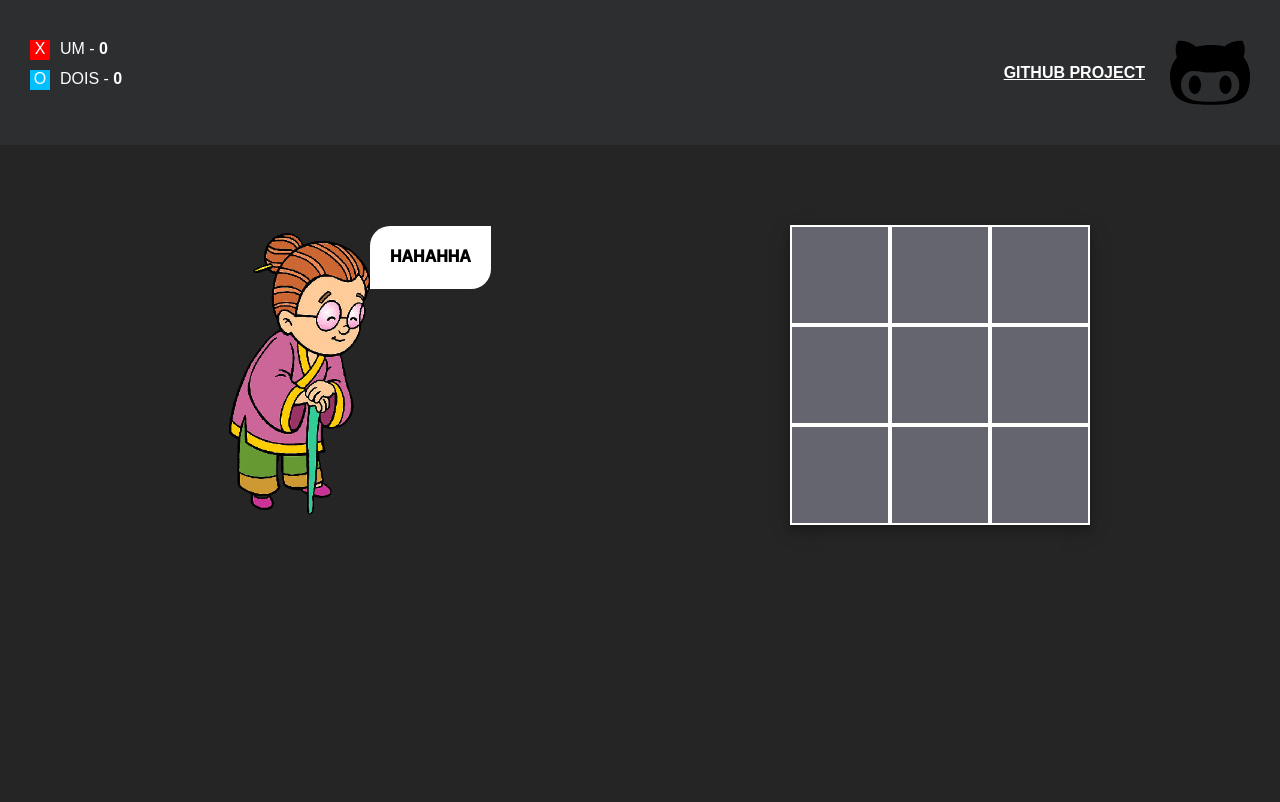
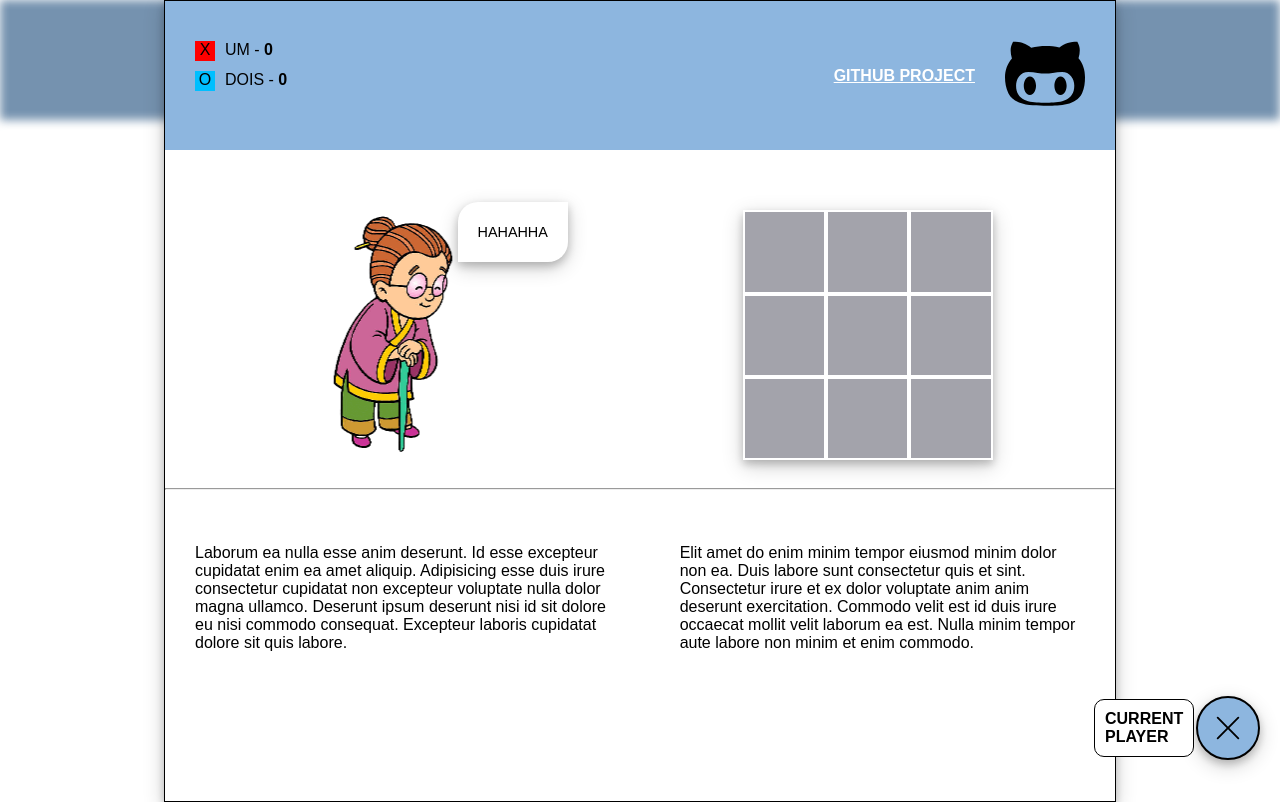
Before and after one commit to gustavocodigo/TicTacToeGame, a plain HTML site: page index.html in a window 1280 px wide. Drawn offline with Linux system fonts and the light colour scheme.

Commit message:
Changed directory

```diff
--- a/css/styles.css
+++ b/css/styles.css
@@ -1,67 +1,85 @@
 body {
-    background-color: #252526;
-    color: white;
+    background-color: #ffffff;
+    color: rgb(0, 0, 0);
     padding: 0px;
     margin: 0px;
     box-sizing: border-box;
     font-family: Arial, Helvetica, sans-serif;
 
+    margin: auto;
+
+}
+
+main {
+    max-width: 950px;
+    margin: auto;
+    box-shadow: 0 4px 8px 0 rgba(0, 0, 0, 0.2), 0 6px 20px 0 rgba(0, 0, 0, 0.19);
+    border: 1px solid black;
+
+    min-height: 100vh;
+
+
+}
+
+.player1 {
+    /* background-color: red !important; */
+    background-image: url(../assets/close.svg);
+    background-position: center;
 }
 
 
+.player2 {
+    /* background-color: rgb(0, 184, 230) !important; */
+    background-image: url(../assets/circle.svg);
+    background-position: center;
 
-.player1{
-    /* background-color: red !important; */
-    background-image: url(../assets/x-player-removebg-preview.png);
-    background-position: center;
-    background-size: cover;
-
-}
-
-
-.player2{
-    /* background-color: rgb(0, 184, 230) !important; */
-    background-image: url(../assets/o-player-removebg-preview.png);
-    background-position: center;
-    background-size: cover;
 }
 
 
 .tabuleiro {
     background-color: white;
     margin: auto;
-    width: 300px ;
+    width: 250px;
     max-width: 100%;
-    height: 300px;
+    height: 250px;
     margin-top: 60px;
     display: grid;
     grid-template-columns: 1fr 1fr 1fr;
-    margin: 40px;
+    margin: 20px;
     box-shadow: 0 4px 8px 0 rgba(0, 0, 0, 0.2), 0 6px 20px 0 rgba(0, 0, 0, 0.19);
 }
 
 
 .tabuleiro div {
     transition: 0.5s;
-    background-color: #656570;
+    background-color: #a3a3ab;
     margin: 2px;
     background-position: center;
-    background-size: contain;
+
     background-repeat: no-repeat;
+    background-size: 70%;
 }
 
+
+
 .tabuleiro div:hover {
+    cursor: pointer;
+}
+.tabuleiro div:active {
     transition: 1s;
-    background-color: #8d8d9c;
+    background-color: #dfdfdf;
     margin: 2px;
+
 }
 
 
 .painel-players {
-    background-color: #2c2e30;
+    background-color: #8db6df;
     padding: 30px;
     display: flex;
     justify-content: space-between;
+
+
 }
 
 .win {
@@ -70,32 +88,90 @@ body {
 }
 
 
-.old-woman-element {
+.nowinner {
+    background-color: rgb(238, 144, 144) !important;
+}
+
+.old-woman-element {}
+
+.old-woman-chat {
+    position: absolute;
+    transform: translate(190px, -260px);
+    background-color: white;
+    border-radius: 20px 0px;
+    padding: 20px;
+    color: black;
+    line-height: 1.4;
+    font-size: 0.9rem;
+    max-width: 165px;
+    box-shadow: 0 4px 8px 0 rgba(0, 0, 0, 0.2), 0 6px 20px 0 rgba(0, 0, 0, 0.19);
+}
+
+@media screen and (max-width: 700px) {
+
+    /* regras CSS a serem aplicadas */
+    .old-woman-element {
+        display: none;
+    }
+
+    .github-project-text {
+        display: none;
+    }
+
 
 }
 
-.old-woman-chat {
-    position: absolute; transform: translate(220px, -300px);
-    background-color: white;
-    border-radius: 20px 0px;
-    padding: 20px; color: black;
-    font-weight: 1000;
-    line-height: 1.4;
-    max-width: 200px;
+
+header {
+    background-color: #7592af;
+    height: 120px;
+    z-index: -10;
+    position: absolute;
+    width: 100%;
+    filter: blur(5px)
 }
 
+
+
+.ball {
+    width: 60px;
+    height: 60px;
+    position: fixed;
+    bottom: 20px;
+    right: 0;
+    margin: 20px;
+    background-image: url(../assets/close.svg);
+    background-size: 50%;
+    background-position: center;
+    background-repeat: no-repeat;
+    background-color:#8db6df;
+    border-radius: 50%;
+    border: 2px solid black;
+}
+
+
+.dsplay {
+    display: flex; align-items: center; justify-content: space-around; margin-top: 40px;
+}
+
+
+
+
+.description {
+    display: flex;
+    width: 100%;
+    padding: 30px;
+    gap: 8%;
+    box-sizing: border-box
+}
+
+
 @media screen and (max-width: 700px) {
+
     /* regras CSS a serem aplicadas */
-    .old-woman-element{
-        display: none;
+    .description {
+        flex-direction: column;
     }
 
-    .github-project-text{
-        display: none;
 
-    }
-  }
-
-  .github-project-text {
-  	margin-right: 25px;
-  }
+}
--- a/index.html
+++ b/index.html
@@ -11,13 +11,20 @@
 </head>
 
 <body>
+
+    <header>
+
+
+    </header>
+
+    <main>
         <div class="painel-players">
             <div>
                 <div style="padding-top: 10px; display: flex">
                     <div style="width: 20px; height: 20px; background-color: rgb(255, 0, 0); text-align: center;"">
                         X
                     </div>
-                <div style="margin-left: 10px">UM - <b id="player1-points">0</b></div>
+                    <div style=" margin-left: 10px">UM - <b id="player1-points">0</b></div>
                 </div>
                 <div style="padding-top: 10px; display: flex">
                     <div style="width: 20px; height: 20px; background-color: rgb(0, 191, 255); text-align: center;">
@@ -29,17 +36,24 @@
 
 
             <div style="display: flex; align-items: center; gap: 30px; ">
-            <a  style="color: white; display: flex; align-items: center" href="https://github.com/gustavocodigo/TicTacToeGame"><b class="github-project-text">GITHUB PROJECT</b>
-            <svg style="width: 80px" xmlns="http://www.w3.org/2000/svg" viewBox="0 0 480 512"><!--! Font Awesome Pro 6.4.0 by @fontawesome - https://fontawesome.com License - https://fontawesome.com/license (Commercial License) Copyright 2023 Fonticons, Inc. --><path d="M186.1 328.7c0 20.9-10.9 55.1-36.7 55.1s-36.7-34.2-36.7-55.1 10.9-55.1 36.7-55.1 36.7 34.2 36.7 55.1zM480 278.2c0 31.9-3.2 65.7-17.5 95-37.9 76.6-142.1 74.8-216.7 74.8-75.8 0-186.2 2.7-225.6-74.8-14.6-29-20.2-63.1-20.2-95 0-41.9 13.9-81.5 41.5-113.6-5.2-15.8-7.7-32.4-7.7-48.8 0-21.5 4.9-32.3 14.6-51.8 45.3 0 74.3 9 108.8 36 29-6.9 58.8-10 88.7-10 27 0 54.2 2.9 80.4 9.2 34-26.7 63-35.2 107.8-35.2 9.8 19.5 14.6 30.3 14.6 51.8 0 16.4-2.6 32.7-7.7 48.2 27.5 32.4 39 72.3 39 114.2zm-64.3 50.5c0-43.9-26.7-82.6-73.5-82.6-18.9 0-37 3.4-56 6-14.9 2.3-29.8 3.2-45.1 3.2-15.2 0-30.1-.9-45.1-3.2-18.7-2.6-37-6-56-6-46.8 0-73.5 38.7-73.5 82.6 0 87.8 80.4 101.3 150.4 101.3h48.2c70.3 0 150.6-13.4 150.6-101.3zm-82.6-55.1c-25.8 0-36.7 34.2-36.7 55.1s10.9 55.1 36.7 55.1 36.7-34.2 36.7-55.1-10.9-55.1-36.7-55.1z"/></svg>
+                <a class="github-project-text" style="color: white" target="_blank"
+                    href="https://github.com/gustavocodigo/TicTacToeGame"><b>GITHUB PROJECT</b></a>
+                <a target="_blank" href="https://github.com/gustavocodigo/TicTacToeGame">
+                    <svg style="width: 80px" xmlns="http://www.w3.org/2000/svg"
+                        viewBox="0 0 480 512"><!--! Font Awesome Pro 6.4.0 by @fontawesome - https://fontawesome.com License - https://fontawesome.com/license (Commercial License) Copyright 2023 Fonticons, Inc. -->
+                        <path
+                            d="M186.1 328.7c0 20.9-10.9 55.1-36.7 55.1s-36.7-34.2-36.7-55.1 10.9-55.1 36.7-55.1 36.7 34.2 36.7 55.1zM480 278.2c0 31.9-3.2 65.7-17.5 95-37.9 76.6-142.1 74.8-216.7 74.8-75.8 0-186.2 2.7-225.6-74.8-14.6-29-20.2-63.1-20.2-95 0-41.9 13.9-81.5 41.5-113.6-5.2-15.8-7.7-32.4-7.7-48.8 0-21.5 4.9-32.3 14.6-51.8 45.3 0 74.3 9 108.8 36 29-6.9 58.8-10 88.7-10 27 0 54.2 2.9 80.4 9.2 34-26.7 63-35.2 107.8-35.2 9.8 19.5 14.6 30.3 14.6 51.8 0 16.4-2.6 32.7-7.7 48.2 27.5 32.4 39 72.3 39 114.2zm-64.3 50.5c0-43.9-26.7-82.6-73.5-82.6-18.9 0-37 3.4-56 6-14.9 2.3-29.8 3.2-45.1 3.2-15.2 0-30.1-.9-45.1-3.2-18.7-2.6-37-6-56-6-46.8 0-73.5 38.7-73.5 82.6 0 87.8 80.4 101.3 150.4 101.3h48.2c70.3 0 150.6-13.4 150.6-101.3zm-82.6-55.1c-25.8 0-36.7 34.2-36.7 55.1s10.9 55.1 36.7 55.1 36.7-34.2 36.7-55.1-10.9-55.1-36.7-55.1z" />
+                    </svg>
+
                 </a>
             </div>
 
         </div>
 
-    <div style="display: flex; align-items: center; justify-content: space-around; margin-top: 40px;">
+        <div class="dsplay">
 
             <div class="old-woman-element">
-            <img src="assets/grandma-removebg-preview.png" width="300px">
+                <img src="assets/grandma-removebg-preview.png" width="250px">
                 <div class="old-woman-chat" id="old-woman-chat">HAHAHHA</div>
             </div>
 
@@ -82,9 +96,43 @@
 
             </div>
 
+            <div class="ball" id="cplayer-ball"
+                style="display: flex; align-items: center; box-shadow: 0 4px 8px 0 rgba(0, 0, 0, 0.2), 0 6px 20px 0 rgba(0, 0, 0, 0.19);">
+                <div
+                    style="width: 150px !important; position: relative; transform: translateX(-104px); background-color: white; padding: 10px; border: 1px solid black; border-radius: 10px;">
+                    <b>CURRENT PLAYER</b>
+                </div>
+
+            </div>
+
+        </div>
+        <hr>
 
 
+        <div class="description">
+
+            <p style="max-width: 460px;">
+                Laborum ea nulla esse anim deserunt. Id esse excepteur cupidatat enim ea amet aliquip. Adipisicing esse
+                duis irure consectetur cupidatat non excepteur voluptate nulla dolor magna ullamco. Deserunt ipsum
+                deserunt nisi id sit dolore eu nisi commodo consequat. Excepteur laboris cupidatat dolore sit quis
+                labore.
+            </p>
+
+
+            <p style="max-width: 460px;">
+                Elit amet do enim minim tempor eiusmod minim dolor non ea. Duis labore sunt consectetur quis et sint.
+                Consectetur irure et ex dolor voluptate anim anim deserunt exercitation. Commodo velit est id duis irure
+                occaecat mollit velit laborum ea est. Nulla minim tempor aute labore non minim et enim commodo.
+            </p>
+
         </div>
+
+
+
+
+
+    </main>
+
 
 </body>
 
--- a/js/script.js
+++ b/js/script.js
@@ -1,7 +1,6 @@
 
 var currentPlayer = "player1"
 var allowUserInput = true
-
 
 const table = [
     false, false, false,
@@ -23,12 +22,16 @@ const player2 = {
 }
 
 
+function switchCurrentPlayer() {
+    let element = document.getElementById("cplayer-ball")
 
-function switchCurrentPlayer() {
     if (currentPlayer == "player1") {
         currentPlayer = "player2"
+        element.style.backgroundImage = 'url(./assets/circle.svg)'
+
     } else {
         currentPlayer = "player1"
+        element.style.backgroundImage = 'url(./assets/close.svg)'
     }
 }
 
@@ -40,12 +43,22 @@ function clearTable() {
         elemento.classList.remove("player1")
         elemento.classList.remove("player2")
         elemento.classList.remove("win")
+        elemento.classList.remove("nowinner")
     });
 
     for (let i = 0; i < table.length; i++) {
         table[i] = false
     }
     tableCount = 0;
+}
+
+
+function setNoWinnerUi() {
+    const minhaDiv = document.getElementById("tabuleiro")
+    const elementosFilhos = minhaDiv.querySelectorAll("*");
+    elementosFilhos.forEach(elemento => {
+        elemento.classList.add("nowinner")
+    });
 }
 
 
@@ -83,7 +96,7 @@ function setOldWomanChat(message) {
 
 
 function play(element) {
-    console.log("check")
+
     if (!allowUserInput) return;
 
     const irmaos = element.parentNode.children;
@@ -99,7 +112,7 @@ function play(element) {
         let playerWinner = combination[0]
         let sequencia =  combination[1]
         const divChildren = element.parentNode.querySelectorAll('div');
-        console.log(divChildren)
+
         for( let i = 0 ; i < sequencia.length ; i++) {
           divChildren[sequencia[i]].classList.add("win")
         }
@@ -136,6 +149,7 @@ function play(element) {
 
     if (tableCount === table.length) {
         if ( !combination  ) {
+            setNoWinnerUi();
             setOldWomanChat("È NÂO TEMOS VENCEDORES AQUI VAMOS TENTAR DENOVO")
         }
 
```
Also changed, not shown: assets/circle.svg (added), assets/close.svg (added), assets/o-player-removebg-preview.png (deleted), assets/x-player-removebg-preview.png (deleted), 1 other file. Lines whose indentation alone changed are shown as unchanged.
